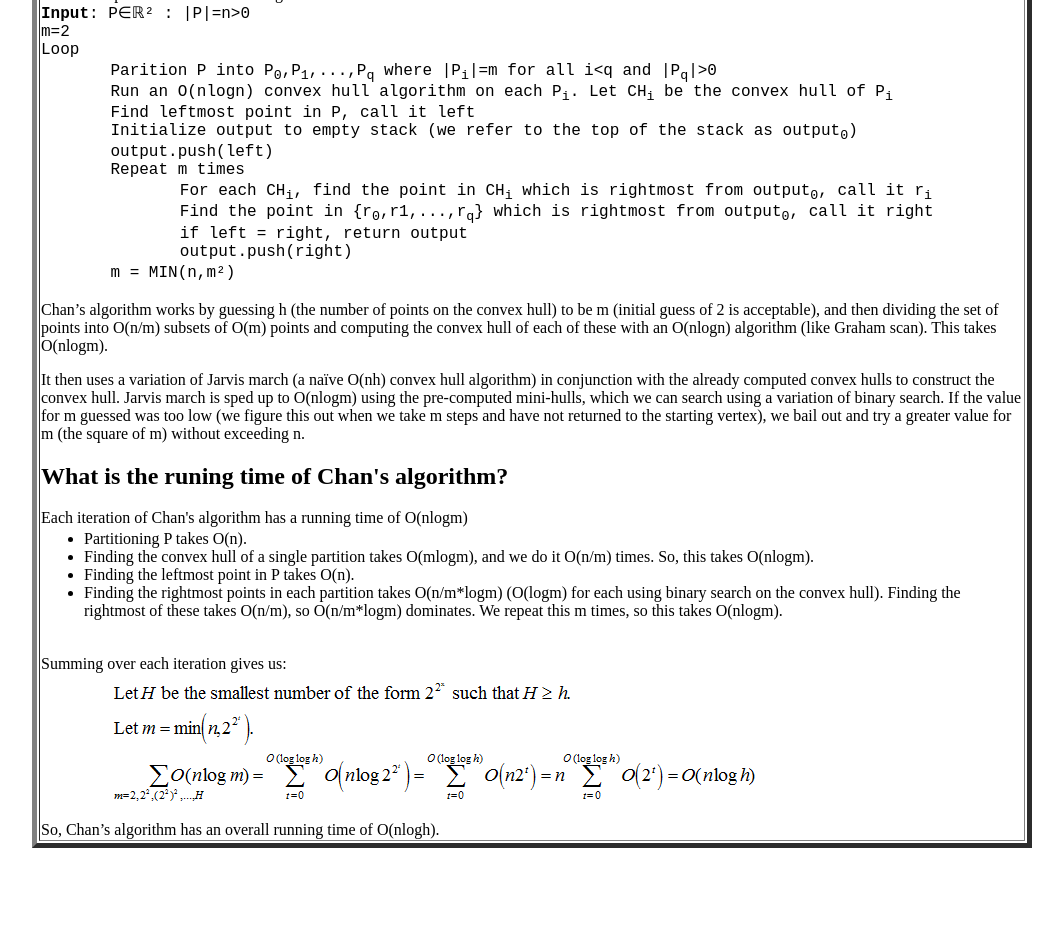
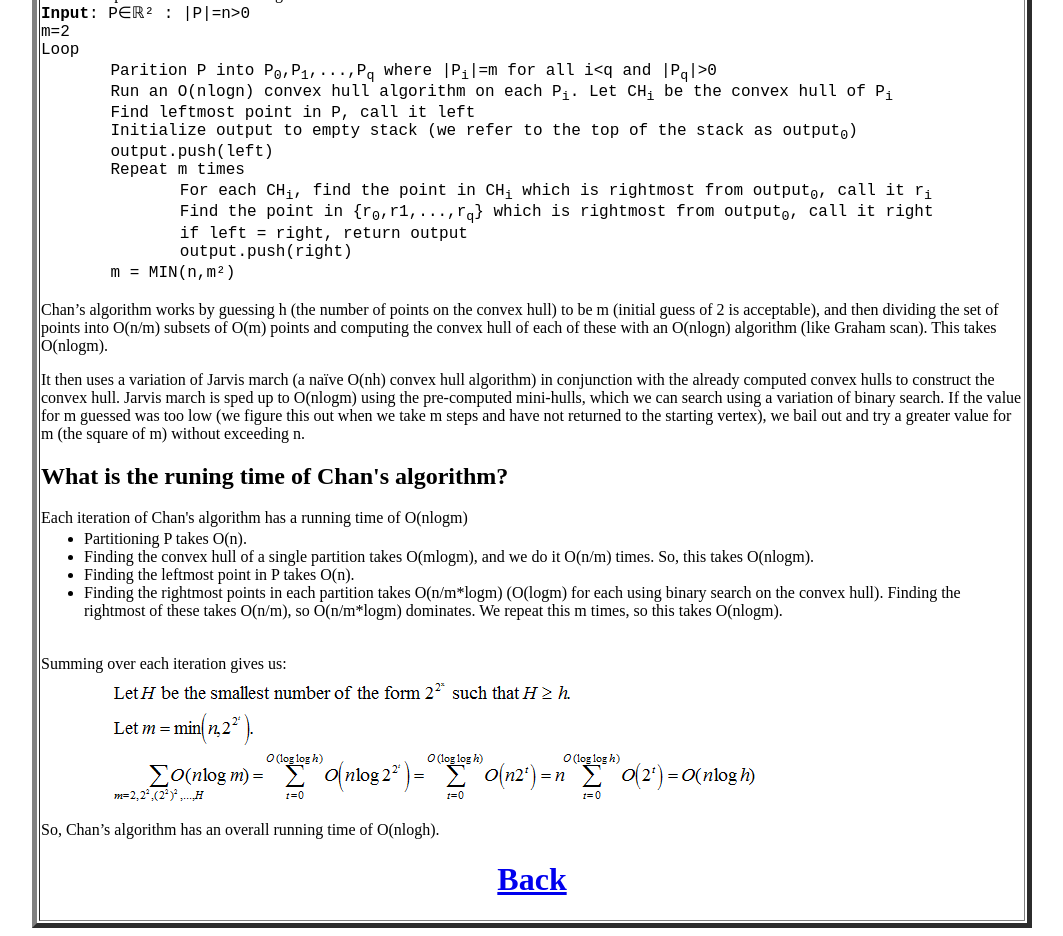
Before and after one commit to csalvara/convex, a plain HTML site: page readme.html in a window 1280 px wide. Shown: the part 470-1406 px from the top of the page, without its empty margins (108-1171 px from the left). Before the commit the page ends 1326 px from the top, so only its background shows below. Drawn offline with Linux system fonts and the light colour scheme.

Commit message:
tiny typo in html

```diff
--- a/readme.html
+++ b/readme.html
@@ -63,7 +63,7 @@ Loop<br>
 </p>
 <p>So, Chan’s algorithm has an overall running time of O(nlogh).</p>
 
-<h1 align="center"><a href='javascript:history.go(-1)>Back</a></h1>
+<h1 align="center"><a href="javascript:history.go(-1)">Back</a></h1>
 
 </td></tr></table>
 </body>
```
